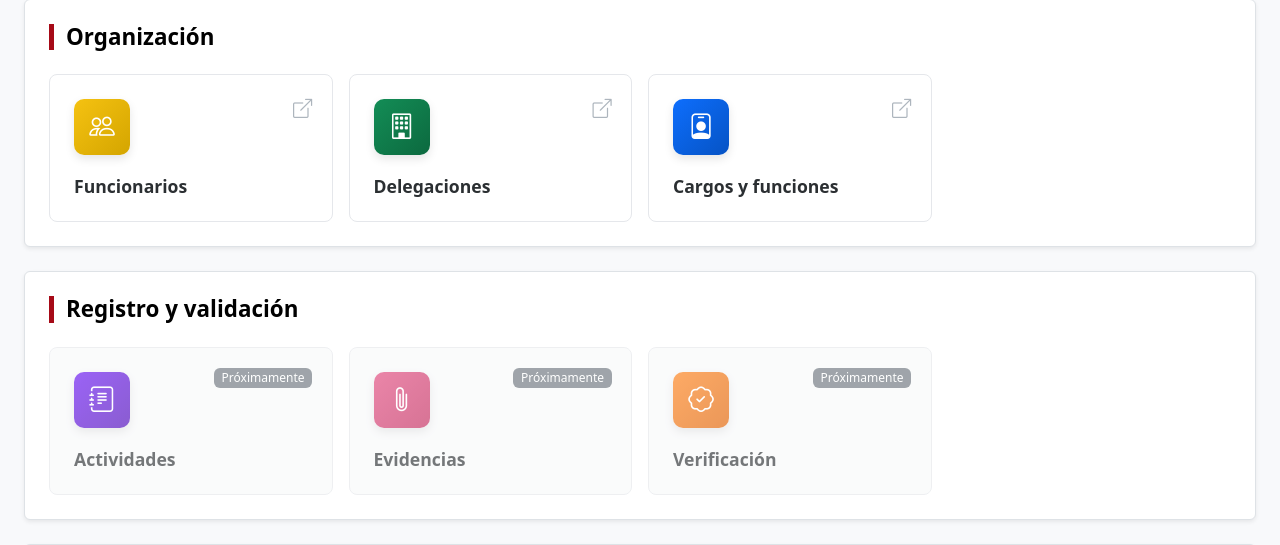
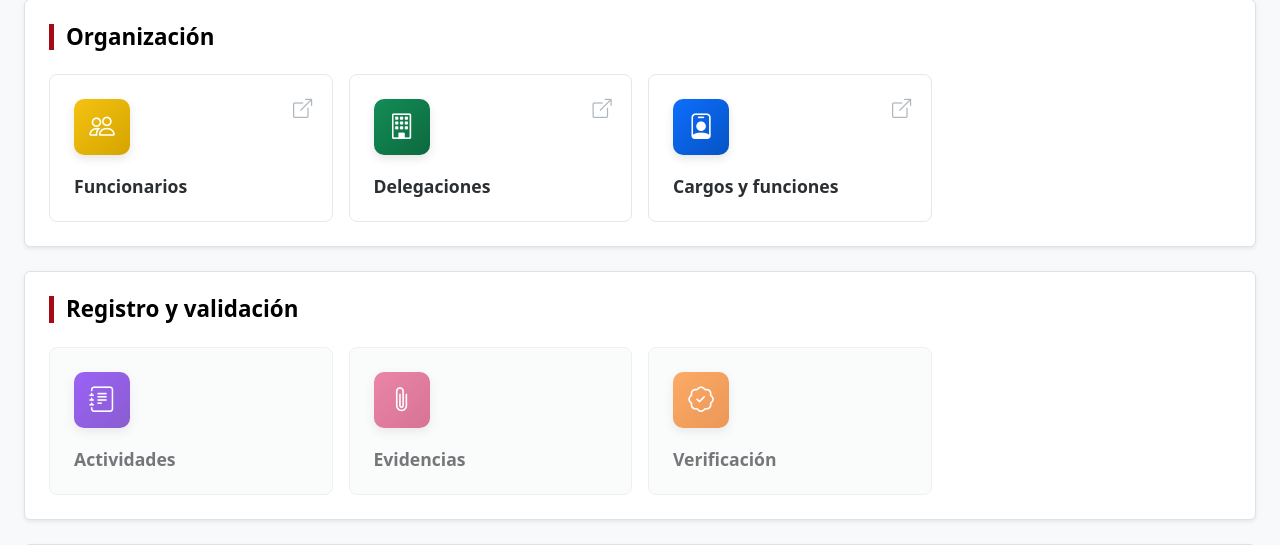
Before and after one commit to Franxescoo/Proyecto_Muni, a Django app: page / in a window 1280 px wide. Shown: the part 507-1052 px from the top of the page. Run offline with Django 5.2, Linux system fonts and the light colour scheme; the visitor is signed in with stand-in values (Sample User, id 1).

Commit message:
Correcion templates

```diff
--- a/templates/home.html
+++ b/templates/home.html
@@ -73,8 +73,6 @@
     .tile .name { font-size: 1.1rem; font-weight: 600; color: #2b2f32; line-height: 1.3; }
     .tile.disabled { opacity: 0.65; cursor: not-allowed; background: #f8f9fa; }
 
-    /* Ajuste del badge para módulos "Próximamente" */
-    .tile .badge { position: absolute; top: 1.2rem; right: 1.2rem; font-size: 0.75rem; font-weight: 500; }
 
     /* Mapeo de colores dinámicos: Ahora los colores se aplican al ÍCONO con un degradado moderno */
     .tile-pink   .circle { background: linear-gradient(135deg, #e0457b, #c2295d); }
@@ -117,8 +115,7 @@
                 <div class="name">{{ card.title }}</div>
             </a>
             {% else %}
-            <div class="tile tile-{{ card.color }} disabled" title="Módulo en construcción">
-                <span class="badge text-bg-secondary">Próximamente</span>
+            <div class="tile tile-{{ card.color }} disabled">
                 <div class="circle"><i class="bi {{ card.icon }}"></i></div>
                 <div class="name">{{ card.title }}</div>
             </div>
```
